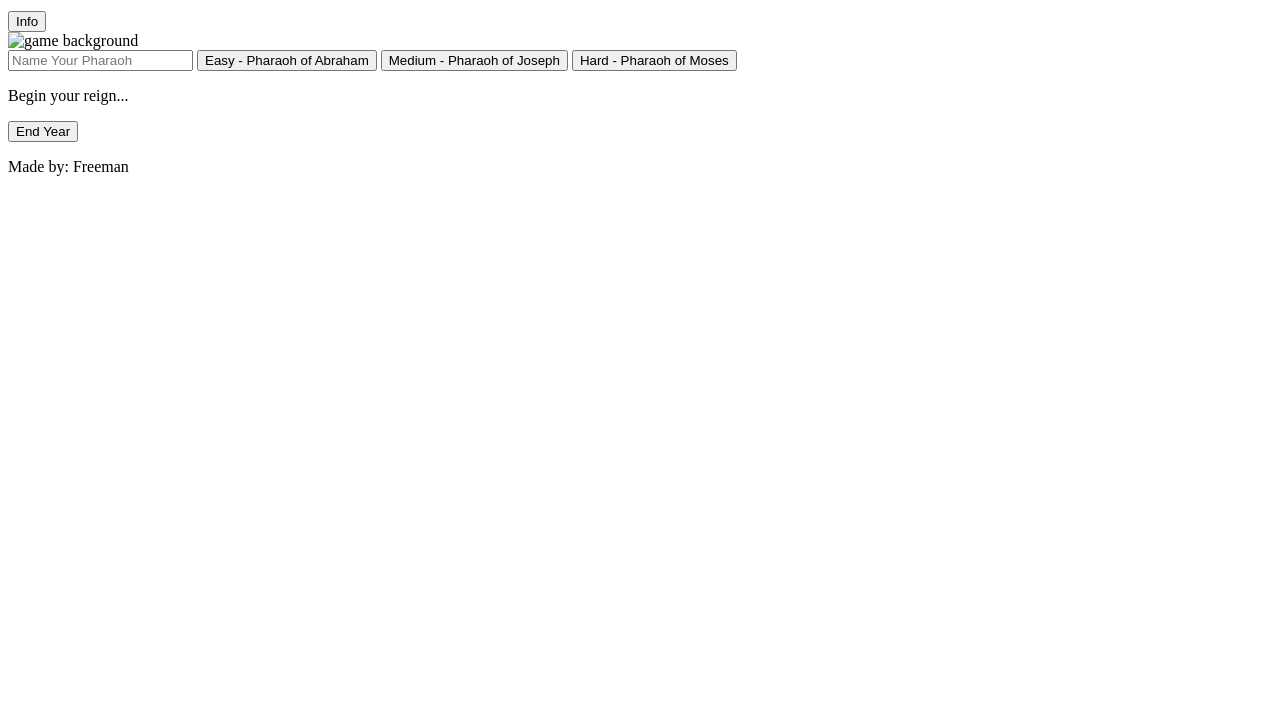
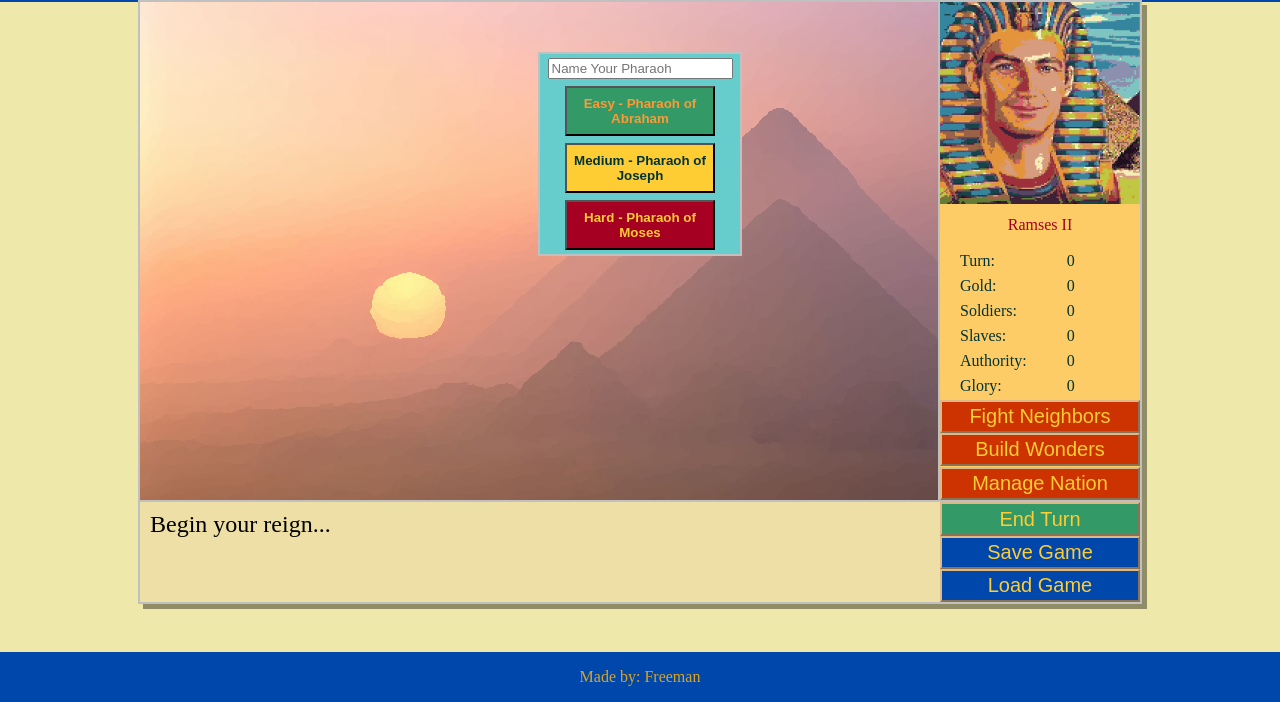
Before and after one commit to FreemanTheDemon/into-egypt, a website: page index.html in a window 1280 px wide. Shown: the part 98-800 px from the top of the page. Drawn offline with Linux system fonts and the light colour scheme; a web font is replaced by a local one.

Commit message:
added basic html and css

```diff
--- a/index.html
+++ b/index.html
@@ -6,48 +6,53 @@
     <meta name="viewport" content="width=device-width, initial-scale=1.0">
     <title>Into Egypt</title>
     <link rel="stylesheet" href="styles.css">
+    <link href="//db.onlinewebfonts.com/c/e90bad7eca8a7239a1e12c72a9868723?family=1651AlchemyW00-Normal" rel="stylesheet" type="text/css"/>
 </head>
 <body>
     <header>
-        <button onclick="location.href='http://www.example.com'" type="button">
+        <nav>
+            <button class="nav-btn" id="home-btn" onclick="location.href='http://www.example.com'" type="button">
                 Home
             </button>
 
-        <h1>
-            I N T O&nbsp; &nbsp;E G Y P T
-        </h1>
+            <a href="http://www.example.com'"><h1>
+                <!-- make this a link to the home page -->
+                I N T O&nbsp; ☥ &nbsp;E G Y P T
+            </h1></a>
 
-        <button onclick="location.href='http://www.example.com'" type="button">
+            <button class="nav-btn" id="info-btn" onclick="location.href='http://www.example.com'" type="button">
                 Info
             </button>
+        </nav>
     </header>
 
     <section id="game-box">
 
-        <img src="" alt="game background" id="game-background">
+        <!-- <img src="./resources/base.png" alt="game background" id="game-background"> -->
 
         <div id="game-event"></div>
 
         <div id="game-start">
             <input type="text" placeholder="Name Your Pharaoh">
-            <button id="easy-btn">Easy - Pharaoh of Abraham</button>
-            <button id="medium-btn">Medium - Pharaoh of Joseph</button>
-            <button id="hard-btn">Hard - Pharaoh of Moses</button>
+            <button class="diff-btn" id="easy-btn">Easy - Pharaoh of Abraham</button>
+            <button class="diff-btn" id="medium-btn">Medium - Pharaoh of Joseph</button>
+            <button class="diff-btn" id="hard-btn">Hard - Pharaoh of Moses</button>
         </div>
-        <div hidden id="game-info">
-            <p id="char-name"></p>
+        <div id="game-info">
+            <img id="char-picture" src="./resources/char_pic.png" alt="character portrait">
+            <p id="char-name">Ramses II</p>
             <table id="char-stats">
                 <tr>
-                    <td>Age:</td>
-                    <td id="char-age">0</td>
-                </tr>
-                <tr>
-                    <td>Year:</td>
-                    <td id="char-year">0</td>
+                    <td>Turn:</td>
+                    <td id="char-turn">0</td>
                 </tr>
                 <tr>
                     <td>Gold:</td>
                     <td id="char-gold">0</td>
+                </tr>
+                <tr>
+                    <td>Soldiers:</td>
+                    <td id="char-soldiers">0</td>
                 </tr>
                 <tr>
                     <td>Slaves:</td>
@@ -58,26 +63,47 @@
                     <td id="char-auth">0</td>
                 </tr>
                 <tr>
-                    <td>Glory</td>
+                    <td>Glory:</td>
                     <td id="char-glory">0</td>
                 </tr>
             </table>
 
             <!-- put some buttons here to manage things during each year -->
+            <div id="game-actions">
+                <button class="minor-btn" id="game-fight">
+                    Fight Neighbors
+                </button>
+                <button class="minor-btn" id="game-build">
+                    Build Wonders
+                </button>
+                <button class="minor-btn" id="game-manage">
+                    Manage Nation
+                </button>
+            </div>
         </div>
 
         <div id="game-foot">
+            <div id="game-text-container">
                 <p id="game-text">
                     Begin your reign...
                 </p>
-            <button id="game-next">
-                End Year
+            </div>
+            <div id="game-important">
+                <button class="big-btn" id="game-next">
+                    End Turn
                 </button>
+                <button class="big-btn" id="game-save">
+                    Save Game
+                </button>
+                <button class="big-btn" id="game-load">
+                    Load Game
+            </button>
+            </div>
         </div>
     </section>
 
     <footer>
-        <p>Made by: Freeman</p>
+        <p id="made-by">Made by: Freeman</p>
     </footer>
 
     <script src="index.js"></script>
--- a/styles.css
+++ b/styles.css
@@ -0,0 +1,270 @@
+/* http://meyerweb.com/eric/tools/css/reset/
+   v2.0 | 20110126
+   License: none (public domain)
+*/
+
+html, body, div, span, applet, object, iframe,
+h1, h2, h3, h4, h5, h6, p, blockquote, pre,
+a, abbr, acronym, address, big, cite, code,
+del, dfn, em, img, ins, kbd, q, s, samp,
+small, strike, strong, sub, sup, tt, var,
+b, u, i, center,
+dl, dt, dd, ol, ul, li,
+fieldset, form, label, legend,
+table, caption, tbody, tfoot, thead, tr, th, td,
+article, aside, canvas, details, embed,
+figure, figcaption, footer, header, hgroup,
+menu, nav, output, ruby, section, summary,
+time, mark, audio, video {
+	margin: 0;
+	padding: 0;
+	border: 0;
+	font-size: 100%;
+	font: inherit;
+	vertical-align: baseline;
+}
+/* HTML5 display-role reset for older browsers */
+article, aside, details, figcaption, figure,
+footer, header, hgroup, menu, nav, section {
+	display: block;
+}
+body {
+	line-height: 1;
+}
+ol, ul {
+	list-style: none;
+}
+blockquote, q {
+	quotes: none;
+}
+blockquote:before, blockquote:after,
+q:before, q:after {
+	content: '';
+	content: none;
+}
+table {
+	border-collapse: collapse;
+	border-spacing: 0;
+}
+
+@import url(//db.onlinewebfonts.com/c/e90bad7eca8a7239a1e12c72a9868723?family=1651AlchemyW00-Normal);
+
+@font-face {font-family: "1651AlchemyW00-Normal"; src: url("//db.onlinewebfonts.com/t/e90bad7eca8a7239a1e12c72a9868723.eot"); src: url("//db.onlinewebfonts.com/t/e90bad7eca8a7239a1e12c72a9868723.eot?#iefix") format("embedded-opentype"), url("//db.onlinewebfonts.com/t/e90bad7eca8a7239a1e12c72a9868723.woff2") format("woff2"), url("//db.onlinewebfonts.com/t/e90bad7eca8a7239a1e12c72a9868723.woff") format("woff"), url("//db.onlinewebfonts.com/t/e90bad7eca8a7239a1e12c72a9868723.ttf") format("truetype"), url("//db.onlinewebfonts.com/t/e90bad7eca8a7239a1e12c72a9868723.svg#1651AlchemyW00-Normal") format("svg"); }
+
+header {
+    background-color: #0047AB;
+    height: 100px;
+}
+
+a:link {
+    text-decoration: none;
+  }
+
+a:visited {
+    text-decoration: none;
+}
+
+h1 {
+    color: gold;
+    font-size: 88px;
+    text-shadow: 0 1px 0 goldenrod,
+                0 2px 0 goldenrod,
+                0 3px 0 goldenrod,
+                0 4px 0 goldenrod,
+                0 5px 0 goldenrod,
+                0 6px 1px rgba(0,0,0,.1),
+                0 0 5px rgba(0,0,0,.1),
+                0 1px 3px rgba(0,0,0,.3),
+                0 3px 5px rgba(0,0,0,.2),
+                0 5px 10px rgba(0,0,0,.25),
+                0 10px 10px rgba(0,0,0,.2),
+                0 20px 20px rgba(0,0,0,.15);
+}
+
+body {
+    background-color: palegoldenrod;
+}
+
+button:hover {
+    cursor: pointer;
+}
+
+.nav-btn {
+    height: 55px;
+    width: 120px;
+    background-color: #cc3300;
+    color: goldenrod;
+    font-size: 22px;
+    border-color: silver;
+}
+
+nav {
+    display: flex;
+    justify-content: space-around;
+    align-items: center;
+}
+
+footer {
+    position: absolute;
+    bottom: 0;
+    width: 100%;
+    height: 50px;
+    background-color: #0047AB;
+    display: flex;
+    justify-content: center;
+    align-items: center;
+}
+
+#made-by {
+    text-align: center;
+    color:goldenrod
+}
+
+#game-box {
+    width: 1000px;
+    height: 600px;
+    background-color: #c99868;
+    position: absolute;
+    left: 50%;
+    top: 50%;
+    -webkit-transform: translate(-50%, -50%);
+    transform: translate(-50%, -50%);
+    border: 2px solid silver;
+    box-shadow: 5px 5px rgba(0,0,0,.4);
+    background-image: url('./resources/base.png');
+}
+
+#game-foot {
+    height: 100px;
+    width: 100%;
+    position: absolute;
+    bottom: 0;
+    background-color: #EEDFA6;
+    border-top: 2px solid silver
+}
+
+#game-text {
+    padding-top: 10px;
+    padding-left: 10px;
+    font-size: 24px;
+}
+
+#game-start {
+    width: 200px;
+    height: 200px;
+    top: 50px;
+    margin: 0 auto;
+    position: relative;
+    background-color: #66cccc;
+    border: 2px solid silver;
+    display: flex;
+    flex-direction: column;
+    justify-content: space-around;
+    align-items: center;
+}
+
+#game-info {
+    float: right;
+    width: 200px;
+    height: 498px;
+    background-color: #fecc66;
+    position: absolute;
+    top: 0px;
+    right: 0px;
+    border-left: 2px solid silver;
+    border-bottom: 2px solid silver;
+}
+
+#char-picture {
+    width: 200px;
+    height: auto;
+}
+
+#char-stats {
+    margin-top: 20px;
+    align-items: center;
+    height: 150px;
+}
+
+#char-name {
+    padding-top: 10px;
+    text-align: center;
+    color: #a50021;
+    font-family: "1651AlchemyW00-Normal";
+}
+
+table {
+    color: #003333
+}
+
+td {
+    padding-left: 20px;
+    padding-right: 20px;
+}
+
+#game-important {
+    position: absolute;
+    right: 0;
+    top: 0;
+    display: flex;
+    flex-direction: column;
+    height: 100px;
+    justify-content: space-around;
+}
+
+.big-btn {
+    width: 200px;
+    height: 33px;
+    background-color: #0047AB;
+    color: #fecc33;
+    font-size: 20px;
+    border-color: burlywood;
+}
+
+#game-actions {
+    position: absolute;
+    bottom: 0;
+    display: flex;
+    flex-direction: column;
+    height: 100px;
+    justify-content: space-around;
+}
+
+.minor-btn {
+    width: 200px;
+    height: 33px;
+    background-color: #cc3300;
+    color: #fecc33;
+    font-size: 20px;
+    border-color: burlywood;
+}
+
+#game-next {
+    height: 34px;
+    background-color: #339966;
+}
+
+#game-text-container {
+    width: 700px;
+}
+
+.diff-btn {
+    width: 150px;
+    height: 50px;
+    font-weight: 600;
+}
+
+#easy-btn {
+    background-color: #339966;
+    color: #fe9933;
+}
+
+#medium-btn {
+    background-color: #fecc33;
+    color: #003333
+}
+
+#hard-btn {
+    background-color: #a50021;
+    color: #fecc33
+}
```
Also changed, not shown: info.html (added, +38 -0 lines), server/controller.js (+134 -0 lines), resources/base.png (added), resources/char_pic.png (added). Lines whose indentation alone changed are shown as unchanged.
